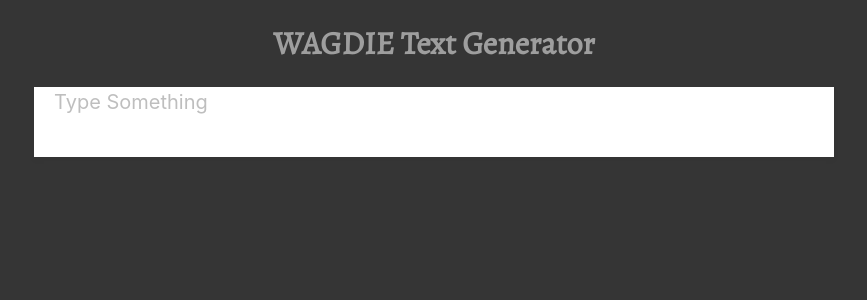
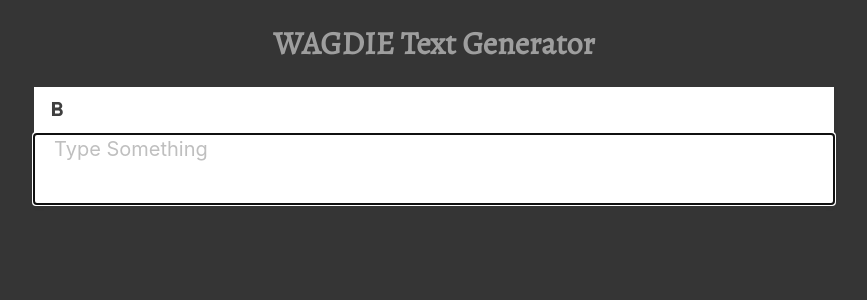
Before and after one commit to spoorts-eth/wagdie-text, a Next.js app: page / in a window 1280 px wide. Shown: the top 300 px of the page, without its empty margins (206-1073 px from the left). Built offline with nearby package versions, Linux system fonts and the light colour scheme.

Commit message:
add bold button

```diff
--- a/components/Generator.tsx
+++ b/components/Generator.tsx
@@ -1,8 +1,10 @@
 import Aesthetically from 'aesthetically'
+import cx from 'classnames'
 import isHotKey from 'is-hotkey'
 import React, {
   ClipboardEventHandler,
   KeyboardEventHandler,
+  MouseEventHandler,
   useCallback,
   useState,
 } from 'react'
@@ -22,6 +24,7 @@ import {
   RenderLeafProps,
   ReactEditor,
   RenderElementProps,
+  useSlate,
 } from 'slate-react'
 
 import styles from '../styles/Generator.module.css'
@@ -124,18 +127,40 @@ export default function Generator() {
   const renderLeaf = useCallback((props: RenderLeafProps) => {
     return <Leaf {...props} />
   }, [])
-
+  console.log('wut');
   return (
+    <div className={styles.editor}>
       <Slate editor={editor} value={initialValue}>
+        <Topbar />
         <Editable
+          autoFocus
           renderElement={renderElement}
           renderLeaf={renderLeaf}
           placeholder="Type Something"
           onKeyDown={onKeyDown}
           onPaste={onPaste}
-        className={styles.editable}
+          className={styles.content}
         />
       </Slate>
+    </div>
+  )
+}
+
+const Topbar = () => {
+  const editor = useSlate();
+  const toggleBold: MouseEventHandler = useCallback((event) => {
+    event.preventDefault();
+    CustomEditor.toggleBoldMark(editor)
+  }, [editor])
+  console.log(CustomEditor.isBoldMarkActive(editor));
+  return (
+    <div className={styles.topbar}>
+      <span onMouseDown={toggleBold} className={cx(
+        styles.button,
+        'material-icons',
+        { [styles.active]: CustomEditor.isBoldMarkActive(editor) }
+      )}>format_bold</span>
+    </div>
   )
 }
 
--- a/package.json
+++ b/package.json
@@ -11,6 +11,7 @@
     },
     "dependencies": {
         "aesthetically": "0.0.5",
+        "classnames": "^2.3.1",
         "is-hotkey": "^0.2.0",
         "next": "^12.1.6",
         "react": "^18.1.0",
--- a/styles/Generator.module.css
+++ b/styles/Generator.module.css
@@ -1,14 +1,38 @@
-.editable {
+.editor {
     width: 100%;
     min-height: 100%;
     max-width: 800px;
     background: #fff;
-    padding: 1em;
     font-size: 1.25em;
     box-shadow: 0px 3px 6px 1px rgba(0,0,0,0.025);
+}
+
+.content {
+  padding: 1em;
 }
 
 .element {
   width: 100%;
   line-height: 1.5;
 }
+
+.topbar {
+  border-bottom: 1px solid #c3c3c3;
+  padding: 0.25em;
+}
+
+.button {
+  padding: 0.25em;
+  cursor: pointer;
+  background: #fff;
+  vertical-align: bottom;
+}
+
+.button:hover {
+  background: #c3c3c3;
+}
+
+.button.active {
+  background: #353535;
+  color: #fff;
+}
--- a/styles/Home.module.css
+++ b/styles/Home.module.css
@@ -1,4 +1,4 @@
-@import url("https://fonts.googleapis.com/css2?family=Alegreya");
+@import url("https://fonts.googleapis.com/css2?family=Alegreya&display=block");
 
 .container {
   width: 100%;
--- a/styles/globals.css
+++ b/styles/globals.css
@@ -1,3 +1,5 @@
+@import url("https://fonts.googleapis.com/icon?family=Material+Icons");
+
 html,
 body {
   padding: 0;
```
Also changed, not shown: 1 other file (tests, documents, lock files or other folders). Lines whose indentation alone changed are shown as unchanged.
